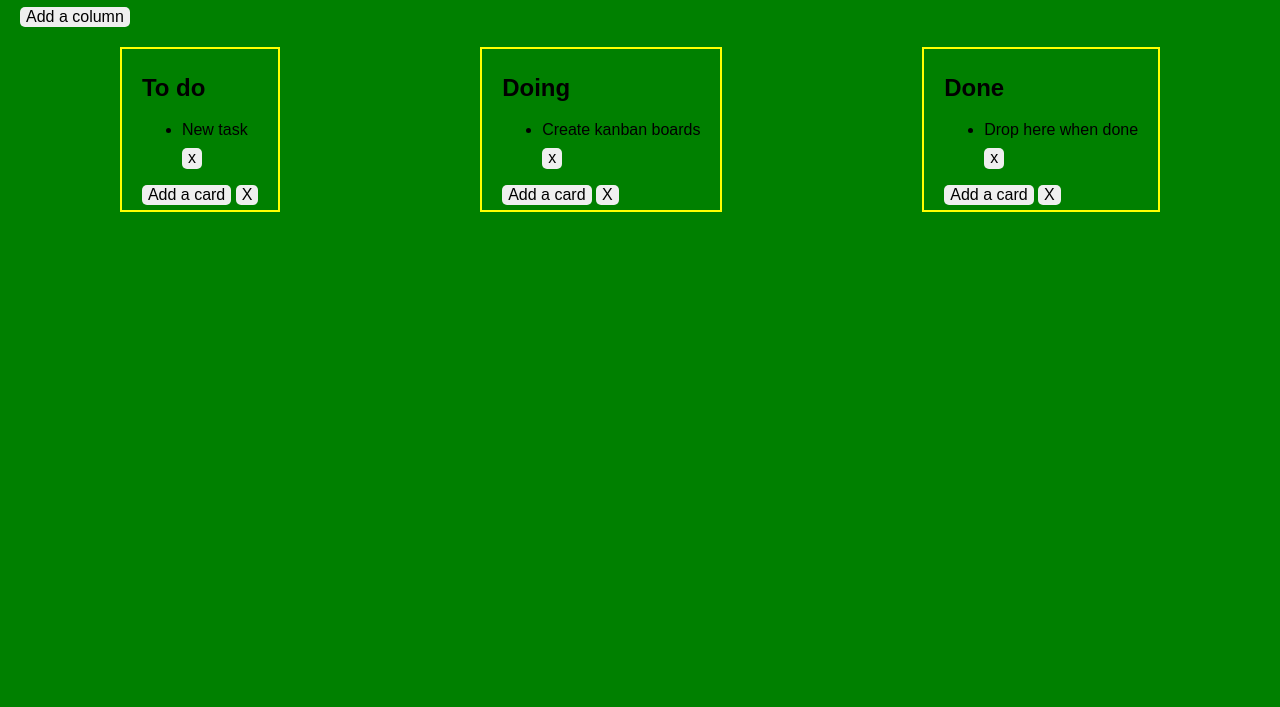
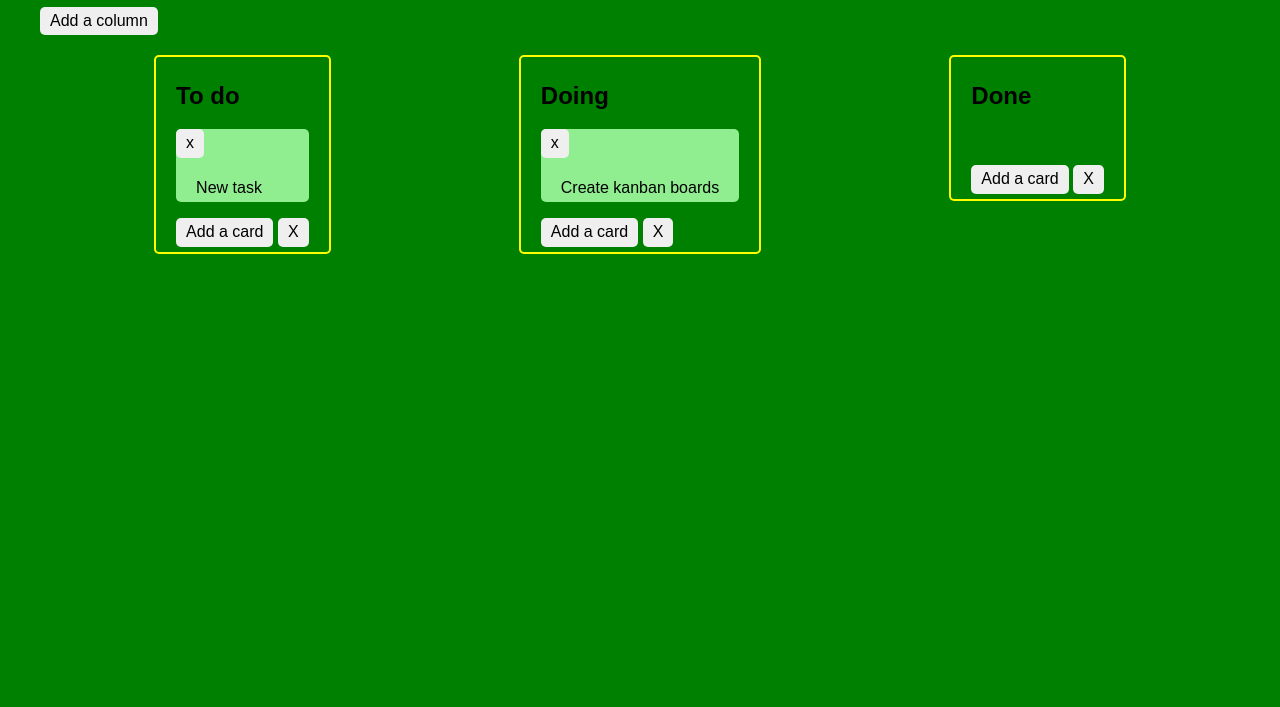
Before and after one commit to pitred/zadanie_15_6, a plain HTML site: page index.html in a window 1280 px wide. Shown: the part 93-800 px from the top of the page. Drawn offline with nearby package versions, Linux system fonts and the light colour scheme; a web font is replaced by a local one.

Commit message:
Add functionality to card

```diff
--- a/index.html
+++ b/index.html
@@ -1,5 +1,6 @@
 <!DOCTYPE html>
 <html lang="en">
+
 <head>
   <meta charset="UTF-8" />
   <meta name="viewport" content="width=device-width, initial-scale=1.0" />
@@ -21,13 +22,12 @@
       <ul id={{ id }} class="column-card-list"></ul>
       <button class="add-card">Add a card</button>
       <button class="btn-delete">X</button>
-
     </div>
   </script>
   <script id="card-template" type="x-tmpl-mustache">
-      <div class="card">
+    <div class="card" id={{ id }}>
+      <button class="btn-delete">x</button>
       <p class="card-description">{{ description }}</p>
-          <button class="btn-delete">x</button>
     </div>
     </script>
 
@@ -35,4 +35,5 @@
   <script src="https://cdnjs.cloudflare.com/ajax/libs/Sortable/1.6.0/Sortable.min.js"></script>
   <script src="js/script.js"></script>
 </body>
+
 </html>
--- a/js/script.js
+++ b/js/script.js
@@ -102,11 +102,8 @@ document.addEventListener('DOMContentLoaded', function () {
     // creating cards
     var card1 = new Card('New task');
     var card2 = new Card('Create kanban boards');
-    var card3 = new Card('Drop here when done');
 
     // adding cards to columns
     todoColumn.addCard(card1);
     doingColumn.addCard(card2);
-    doneColumn.addCard(card3);
-
 });
--- a/sass/style.scss
+++ b/sass/style.scss
@@ -9,8 +9,7 @@ body {
         cursor: pointer;
         border-radius: 5px;
         border: none;
-
-
+        padding: 5px 10px;
     }
 
     h1 {
@@ -20,22 +19,37 @@ body {
 
     .board {
         padding: 20px;
+        width: 100%;
+        max-width: 1200px;
+        margin: 0 auto;
 
         .column-container {
             display: flex;
             justify-content: space-around;
-            padding-top: 20px;
+            padding: 20px;
+            min-width: 200px;
         }
     }
 
     .column {
         border: 2px solid yellow;
+        border-radius: 5px;
         padding: 5px 20px;
     }
 
     .card {
+        background-color: lightgreen;
+        border-radius: 5px;
+        cursor: pointer;
+
         .card-description {
-            line-height: 5px;
+            padding: 5px 20px;
         }
     }
+
+    .column-card-list {
+        list-style: none;
+        padding: 0;
+        min-height: 20px;
+    }
 }
```
Also changed, not shown: css/style.css, 1 other file. Lines whose indentation alone changed are shown as unchanged.
